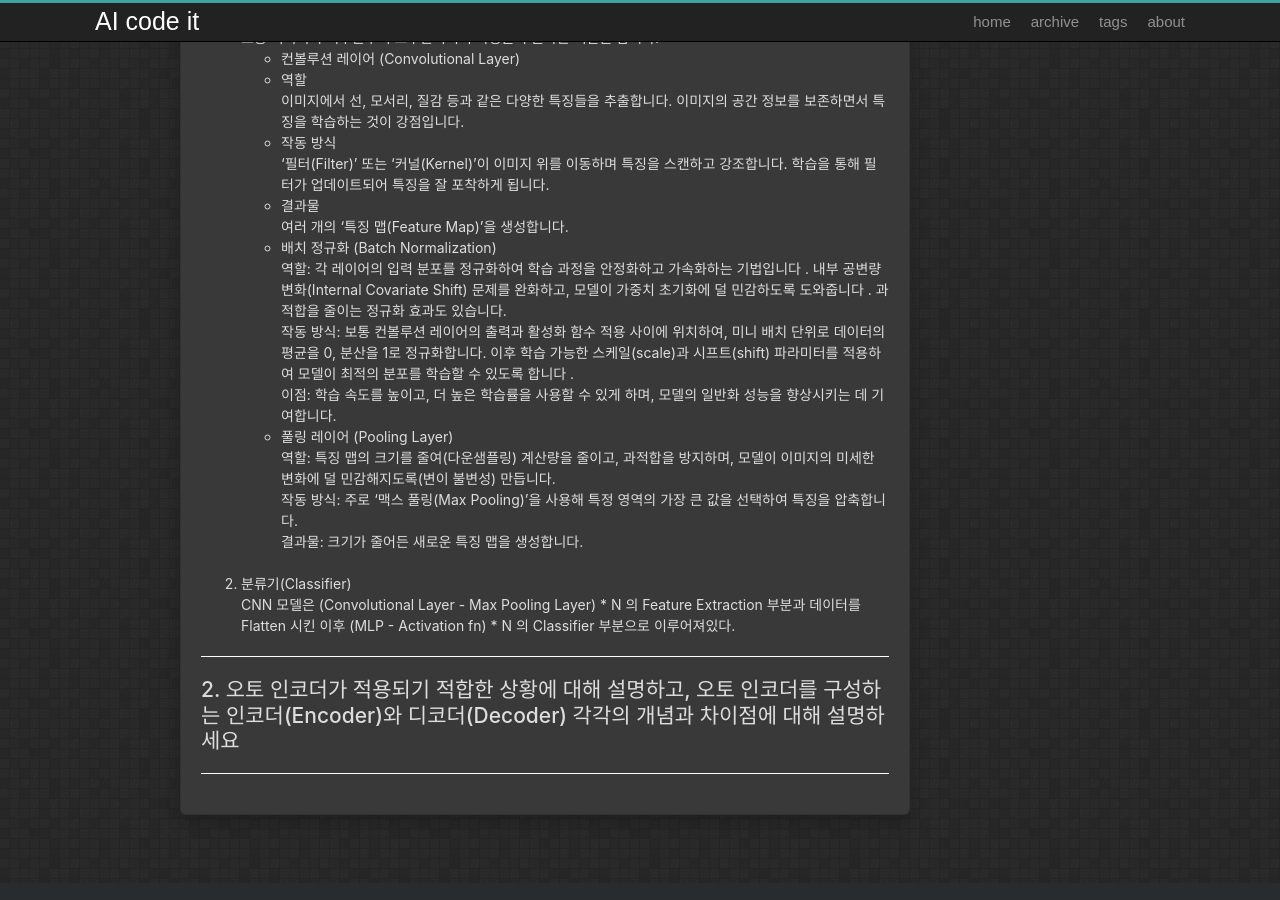
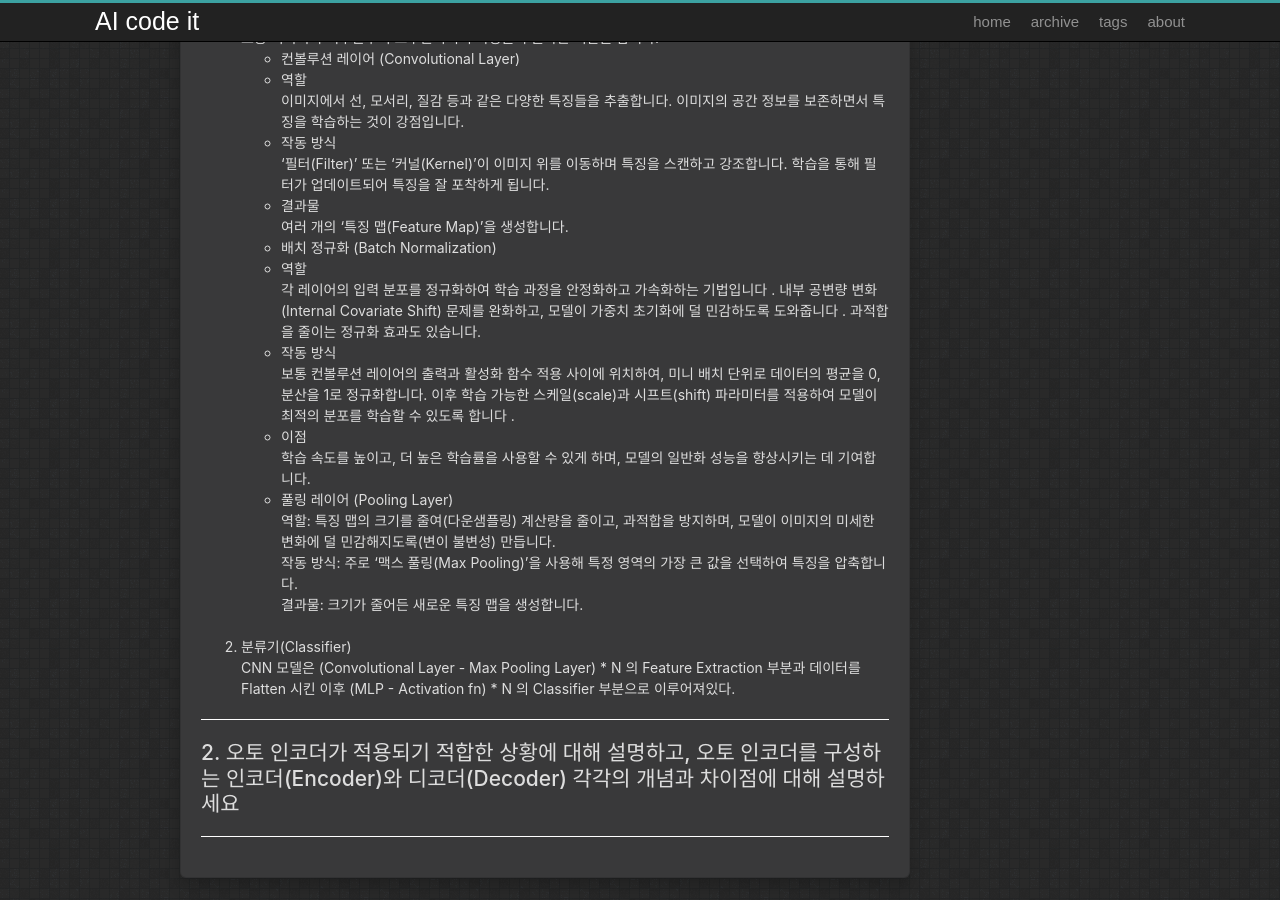
Before and after one commit to Lee-keonhee/AIcodeit, a Jekyll site: the page built from _posts/2025-08-17-weekly_6.md, in a window 1280 px wide and 900 px high, scrolled down 672 px. Built offline with Jekyll 4.4.1, drawn with Linux system fonts in a browser that asks for light colours; part of the change alters nothing that is shown.

Commit message:
Update 2025-08-17-weekly_6.md

```diff
--- a/_posts/2025-08-17-weekly_6.md
+++ b/_posts/2025-08-17-weekly_6.md
@@ -26,9 +26,12 @@ Convolutional Neural Network(CNN)은 기본적으로 아래 그림과 같은 형
 * 결과물
 여러 개의 '특징 맵(Feature Map)'을 생성합니다.
 - 배치 정규화 (Batch Normalization)
-역할: 각 레이어의 입력 분포를 정규화하여 학습 과정을 안정화하고 가속화하는 기법입니다 . 내부 공변량 변화(Internal Covariate Shift) 문제를 완화하고, 모델이 가중치 초기화에 덜 민감하도록 도와줍니다 . 과적합을 줄이는 정규화 효과도 있습니다.
-작동 방식: 보통 컨볼루션 레이어의 출력과 활성화 함수 적용 사이에 위치하여, 미니 배치 단위로 데이터의 평균을 0, 분산을 1로 정규화합니다. 이후 학습 가능한 스케일(scale)과 시프트(shift) 파라미터를 적용하여 모델이 최적의 분포를 학습할 수 있도록 합니다  .
-이점: 학습 속도를 높이고, 더 높은 학습률을 사용할 수 있게 하며, 모델의 일반화 성능을 향상시키는 데 기여합니다.
+* 역할
+각 레이어의 입력 분포를 정규화하여 학습 과정을 안정화하고 가속화하는 기법입니다 . 내부 공변량 변화(Internal Covariate Shift) 문제를 완화하고, 모델이 가중치 초기화에 덜 민감하도록 도와줍니다 . 과적합을 줄이는 정규화 효과도 있습니다.
+* 작동 방식
+보통 컨볼루션 레이어의 출력과 활성화 함수 적용 사이에 위치하여, 미니 배치 단위로 데이터의 평균을 0, 분산을 1로 정규화합니다. 이후 학습 가능한 스케일(scale)과 시프트(shift) 파라미터를 적용하여 모델이 최적의 분포를 학습할 수 있도록 합니다  .
+* 이점
+학습 속도를 높이고, 더 높은 학습률을 사용할 수 있게 하며, 모델의 일반화 성능을 향상시키는 데 기여합니다.
 - 풀링 레이어 (Pooling Layer)
 역할: 특징 맵의 크기를 줄여(다운샘플링) 계산량을 줄이고, 과적합을 방지하며, 모델이 이미지의 미세한 변화에 덜 민감해지도록(변이 불변성) 만듭니다.
 작동 방식: 주로 '맥스 풀링(Max Pooling)'을 사용해 특정 영역의 가장 큰 값을 선택하여 특징을 압축합니다.
```
